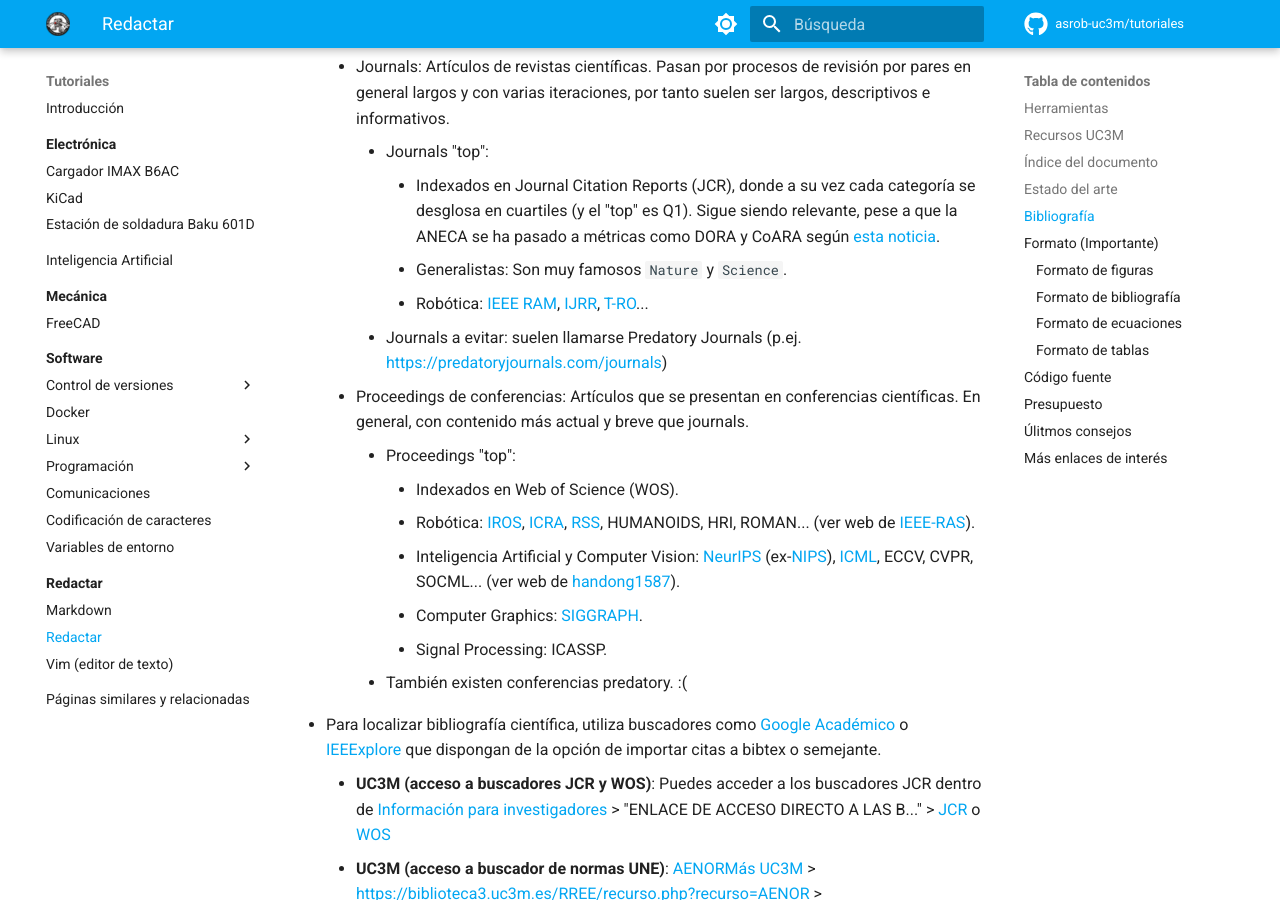
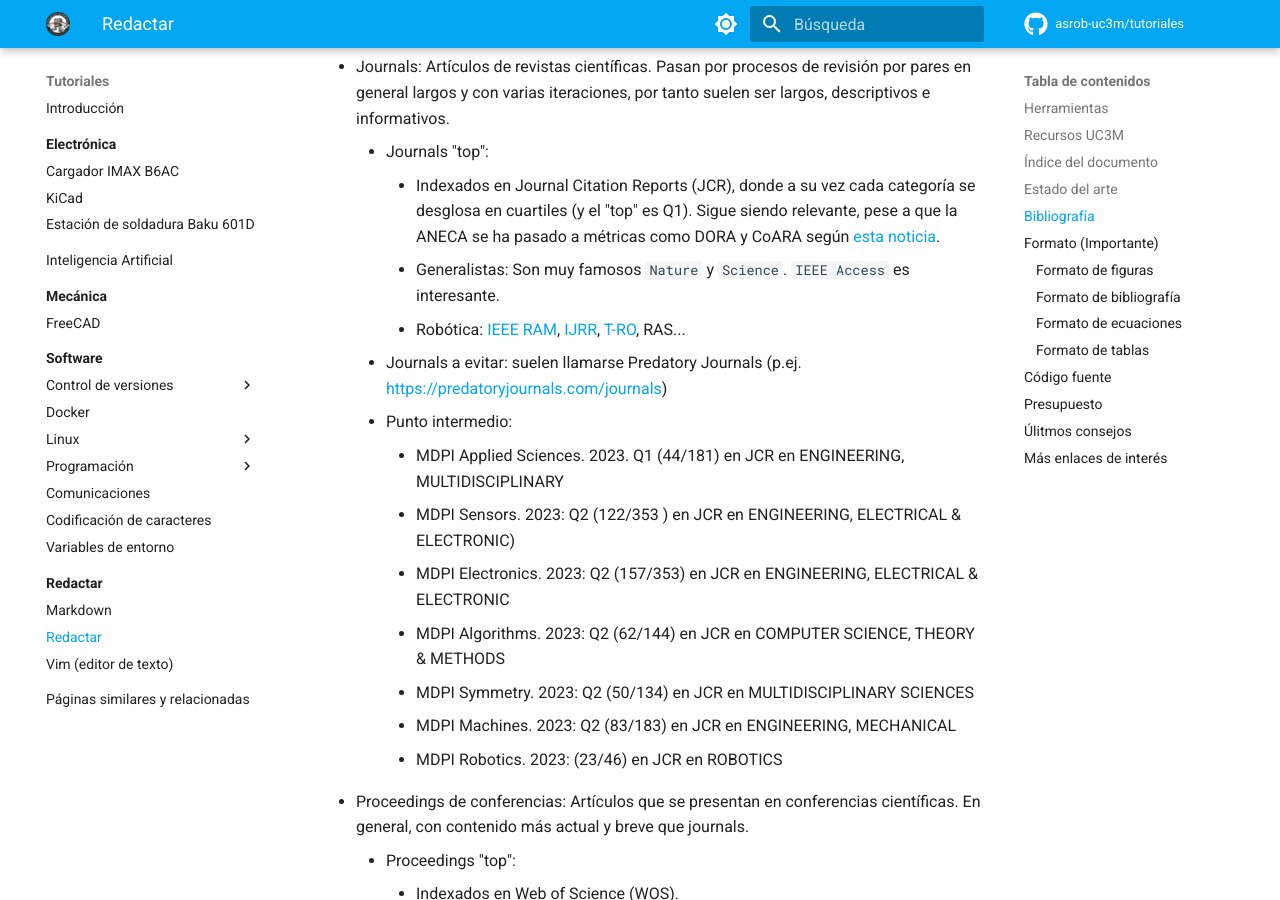
Before and after one commit to asrob-uc3m/tutoriales, an MkDocs documentation site: the page built from docs/writing/redactar.md, in a window 1280 px wide and 900 px high, scrolled down 1868 px. Built offline with MkDocs 1.6.1 and Material for MkDocs 9.7.7, drawn with Linux system fonts in a browser that asks for light colours; comment, search, counter and statistics services are not loaded.

Commit message:
Update redactar.md

```diff
--- a/docs/writing/redactar.md
+++ b/docs/writing/redactar.md
@@ -42,9 +42,17 @@
     - Journals: Artículos de revistas científicas. Pasan por procesos de revisión por pares en general largos y con varias iteraciones, por tanto suelen ser largos, descriptivos e informativos.
         - Journals "top":
             - Indexados en Journal Citation Reports (JCR), donde a su vez cada categoría se desglosa en cuartiles (y el "top" es Q1). Sigue siendo relevante, pese a que la ANECA se ha pasado a métricas como DORA y CoARA según [esta noticia](https://www.aneca.es/-/aneca-se-adhiere-a-la-san-francisco-declaration-on-research-assessment-dora-y-a-la-coalition-for-advancing-research-assessment-coara-).
-            - Generalistas: Son muy famosos `Nature` y `Science`.
-            - Robótica: [IEEE RAM](https://ramagazine.ieee.org), [IJRR](https://journals.sagepub.com/home/ijr), [T-RO](https://www.ieee-ras.org/publications/t-ro)...
+            - Generalistas: Son muy famosos `Nature` y `Science`. `IEEE Access` es interesante.
+            - Robótica: [IEEE RAM](https://ramagazine.ieee.org), [IJRR](https://journals.sagepub.com/home/ijr), [T-RO](https://www.ieee-ras.org/publications/t-ro), RAS...
         - Journals a evitar: suelen llamarse Predatory Journals (p.ej. <https://predatoryjournals.com/journals>)
+        - Punto intermedio:
+            - MDPI Applied Sciences. 2023. Q1 (44/181) en JCR en ENGINEERING, MULTIDISCIPLINARY
+            - MDPI Sensors. 2023: Q2 (122/353 ) en JCR en ENGINEERING, ELECTRICAL & ELECTRONIC)
+            - MDPI Electronics. 2023: Q2 (157/353) en JCR en ENGINEERING, ELECTRICAL & ELECTRONIC
+            - MDPI Algorithms. 2023: Q2 (62/144) en JCR en COMPUTER SCIENCE, THEORY & METHODS
+            - MDPI Symmetry. 2023: Q2 (50/134) en JCR en MULTIDISCIPLINARY SCIENCES
+            - MDPI Machines. 2023: Q2 (83/183) en JCR en ENGINEERING, MECHANICAL
+            - MDPI Robotics. 2023: (23/46) en JCR en ROBOTICS
     - Proceedings de conferencias: Artículos que se presentan en conferencias científicas. En general, con contenido más actual y breve que journals.
         - Proceedings "top":
             - Indexados en Web of Science (WOS).
```
